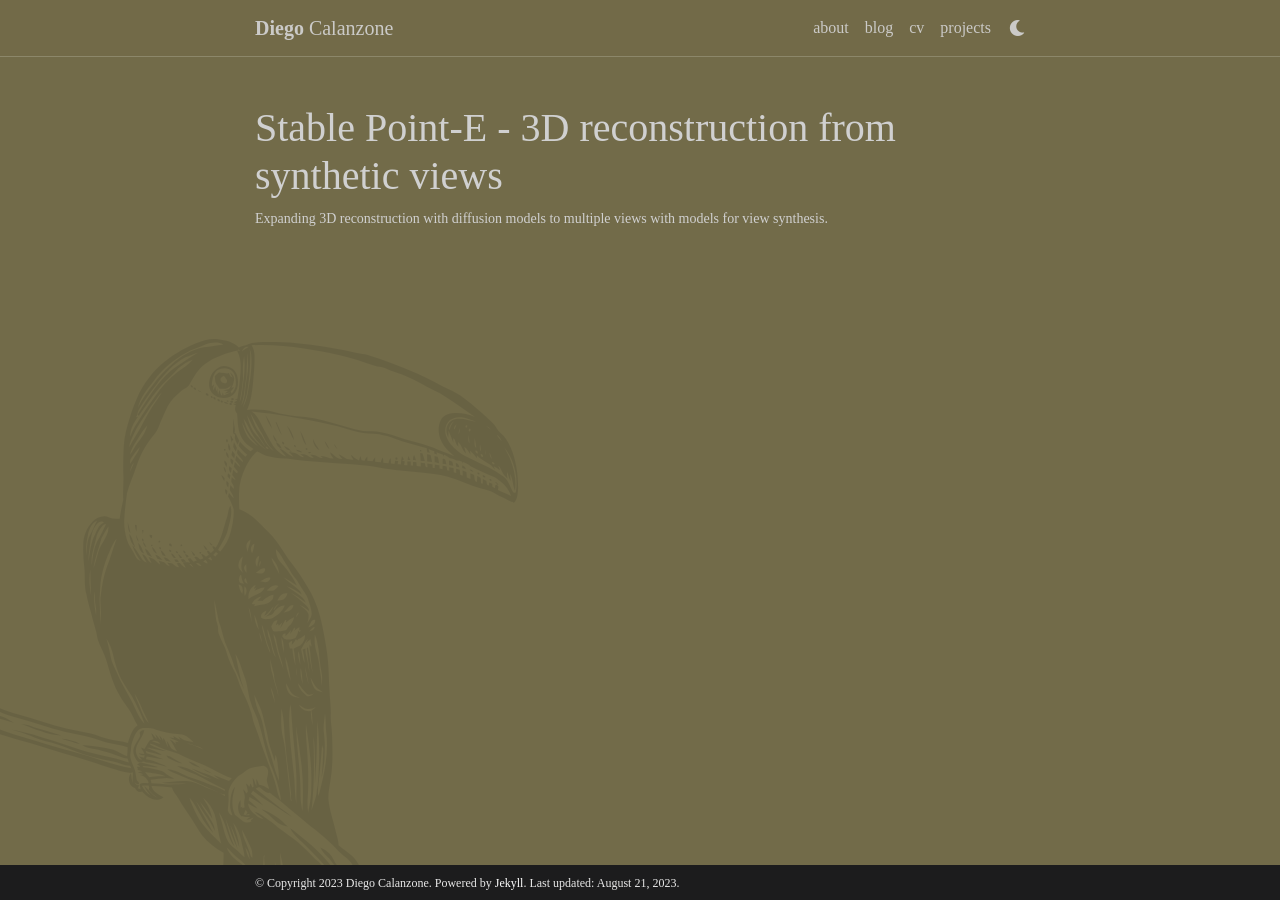
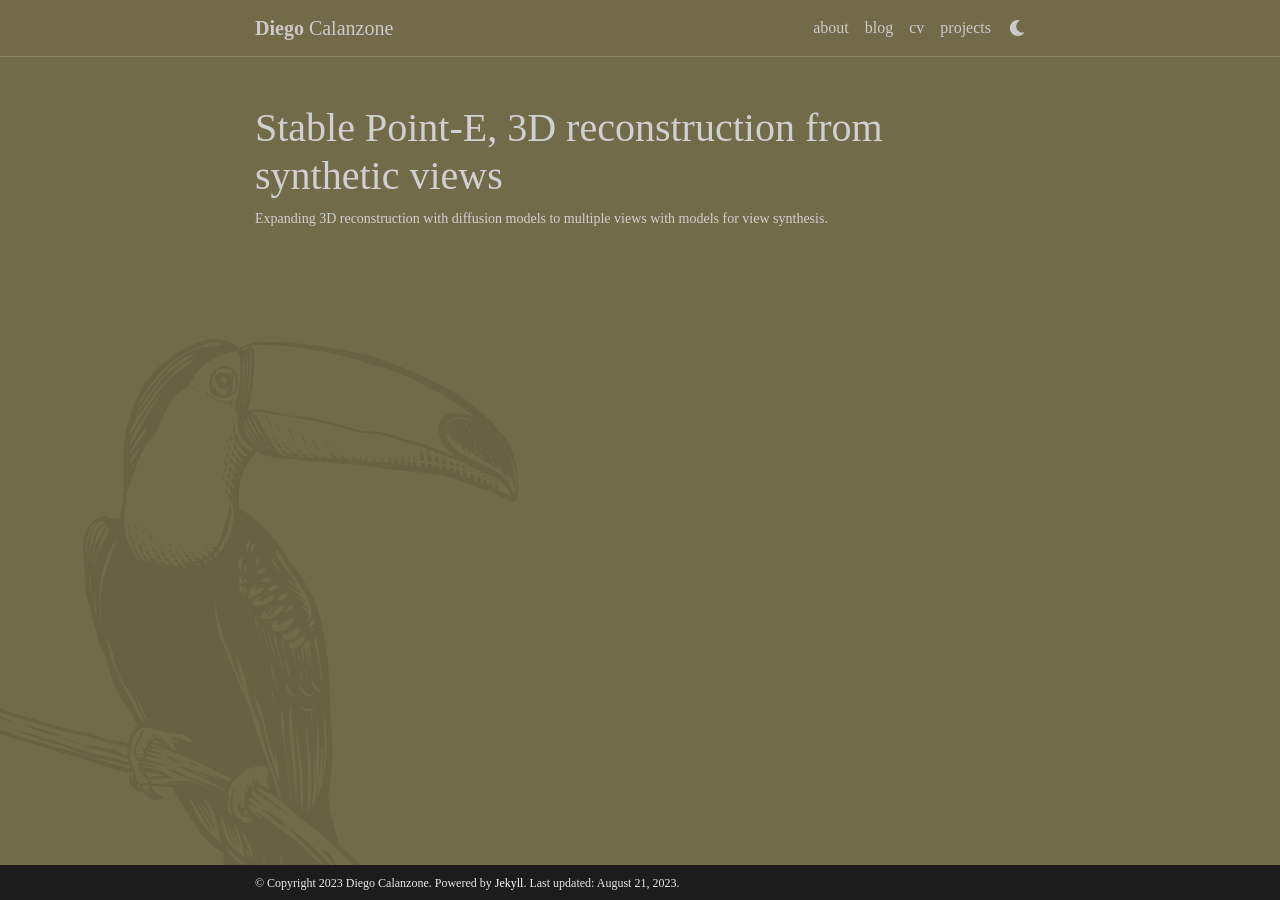
Before and after one commit to halixness/halixness.github.io, a Jekyll site: the page built from _projects/3_project.md, in a window 1280 px wide and 900 px high. Built offline with Jekyll 4.4.1, drawn with Linux system fonts in a browser that asks for light colours; some web fonts are replaced; comment, search, counter and statistics services are not loaded; a style sheet for code colours, icons or effects is not loaded.

```diff
--- a/_projects/3_project.md
+++ b/_projects/3_project.md
@@ -1,6 +1,6 @@
 ---
 layout: page
-title: Stable Point-E - 3D reconstruction from synthetic views
+title: Stable Point-E, 3D reconstruction from synthetic views
 description: Expanding 3D reconstruction with diffusion models to multiple views with models for view synthesis.
 img: /assets/img/pointe.png
 redirect: https://github.com/halixness/stable-point-e
```
Also changed, not shown: _projects/4_project.md (added, +8 -0 lines), assets/img/deepswe.gif (added).
